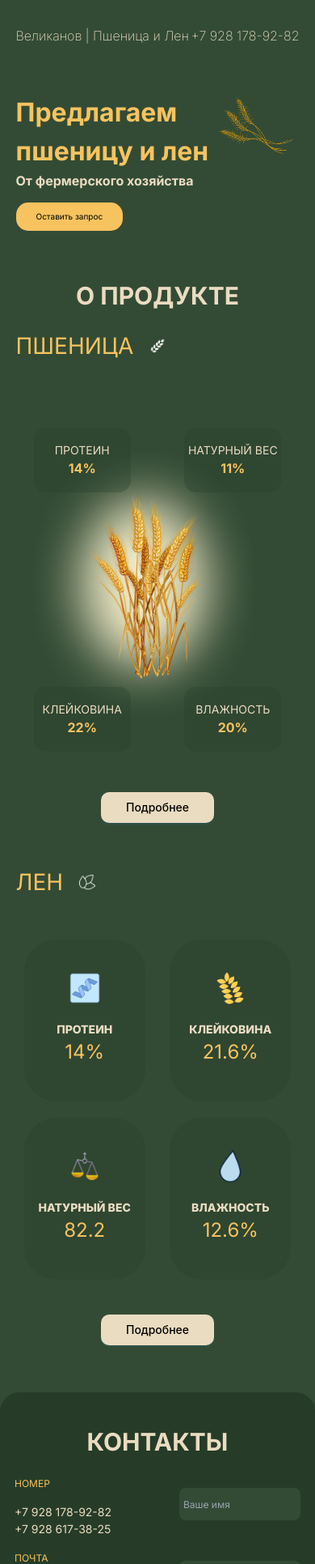
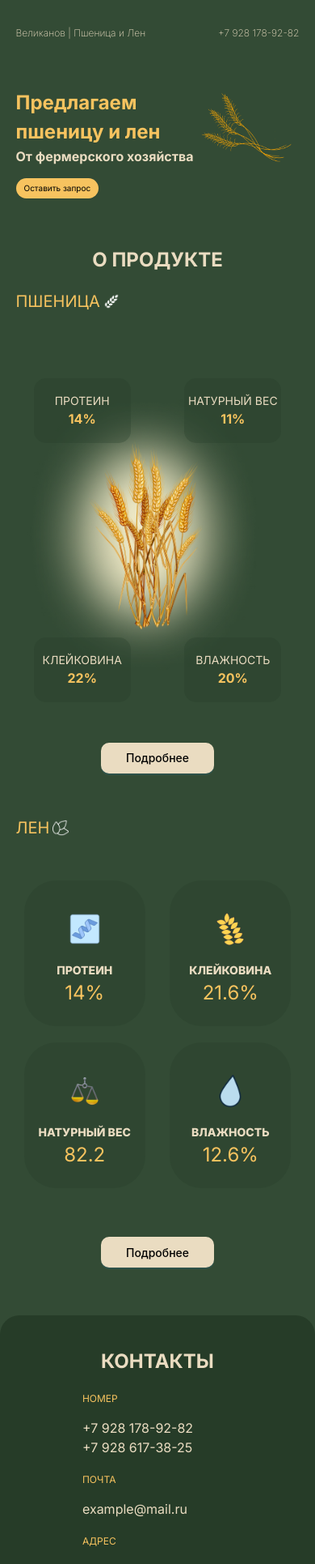
Before and after one commit to stucksippin/farming, a Next.js app: page / in a window 390 px wide. Shown: the top 1931 px of the page at 81% size. Built offline with nearby package versions, Linux system fonts and the light colour scheme.

Commit message:
resize mobile version

```diff
--- a/app/components/Contact.jsx
+++ b/app/components/Contact.jsx
@@ -51,6 +51,7 @@ export default function Contact() {
                 </div>
 
                 <div className='block_contact-form'>
+                    <h3 className='callback_title title_for-block invisible '>ОБРАТНАЯ СВЯЗЬ</h3>
                     <form className='contact_form flex flex-col items-center ' onSubmit={handleSubmit(onSubmit)}>
                         <input className='contact-form-input ' type="text" placeholder="Ваше имя" {...register("firstName", { required: true, maxLength: 80 })} />
                         <input className='contact-form-input' type="tel" placeholder="Номер телефона" {...register("mobileNumber", { required: true, minLength: 6, maxLength: 12 })} />
--- a/app/components/Product.jsx
+++ b/app/components/Product.jsx
@@ -253,7 +253,7 @@ export default function Product() {
           ))}
         </ul>
 
-        <div className='flex justify-center mt-[5%]'>
+        <div className='flex justify-center mt-[10%]'>
           <Button className='button' type='primary' onClick={showFlaxModal}>
             Подробнее
           </Button>
--- a/app/globals.css
+++ b/app/globals.css
@@ -262,6 +262,12 @@ html {
 }
 
 @media screen and (max-width: 425px) {
+
+  .block_contact {
+    display: flex;
+    flex-direction: column;
+  }
+
   .wheat-img {
     width: 220px;
   }
@@ -281,11 +287,15 @@ html {
   }
 
   .visit_title {
-    font-size: 32px;
+    font-size: 24px;
   }
 
   .visit_subtitle {
     font-size: 16px;
+  }
+
+  .visit_button {
+    padding: 5px 10px;
   }
 
   .product_params-len {
@@ -295,10 +305,10 @@ html {
   }
 
   .contact-form-input {
-    width: 150px;
+    width: 280px;
     height: 40px;
     font-size: 12px;
-    padding: 5px;
+    padding: 10px;
 
   }
 
@@ -307,11 +317,11 @@ html {
   }
 
   .header_title {
-    font-size: 16px;
+    font-size: 12px;
   }
 
   .header_number {
-    font-size: 16px;
+    font-size: 12px;
   }
 
   .visit_button {
@@ -320,13 +330,13 @@ html {
   }
 
   .title_for-block {
-    font-size: 30px;
+    font-size: 24px;
     margin-bottom: 5%;
 
   }
 
-  .wheat_h {
-    font-size: 26px;
+  .product_h {
+    font-size: 4px;
     margin-right: 4px;
   }
 
@@ -363,7 +373,7 @@ html {
 
   .flax_block-item {
     width: 150px;
-    height: 200px;
+    height: 180px;
     margin-bottom: 10px;
   }
 
@@ -388,7 +398,7 @@ html {
   }
 
   .text_block_contact {
-    font-size: 14px;
+    font-size: 16px;
   }
 
   .ant-modal {
@@ -400,12 +410,12 @@ html {
   }
 
   .product_h {
-    font-size: 28px;
+    font-size: 20px;
   }
 
   .form_button {
     font-size: 12px;
-    padding: 10px 15px;
+    padding: 10px 35px;
   }
 
   .button {
@@ -414,8 +424,43 @@ html {
     font-size: 14px;
   }
 
-  .info_button {
-    margin-top: 50px;
+  .callback_title {
+    visibility: visible;
+    margin-top: 30px;
+  }
+}
+
+@media screen and (max-width: 375px) {
+  .wheat-img {
+    width: 220px;
   }
 
+  .blur-img {
+    width: 300px;
+  }
+
+  .wheat-item {
+    top: 28%;
+    right: 20%;
+  }
+
+  .blur-item {
+    top: 20%;
+    right: 8%;
+  }
+
+  .visit_title {
+    font-size: 24px;
+  }
+
+  .visit_subtitle {
+    font-size: 16px;
+  }
+
+  .visit_button {
+    padding: 5px 10px;
+  }
+
+
+
 }
```
